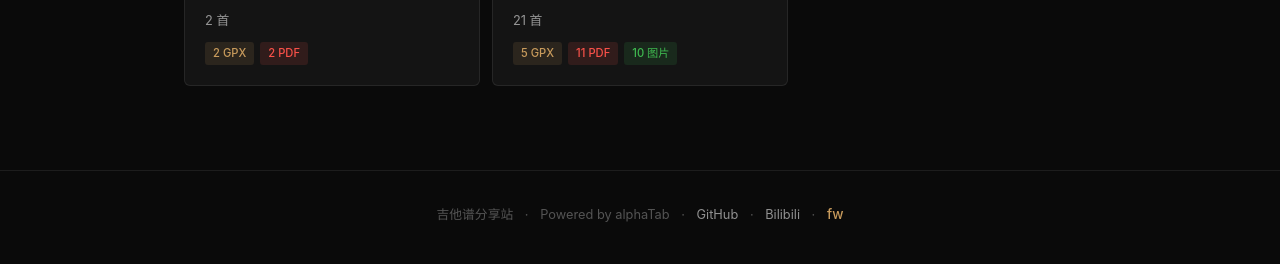
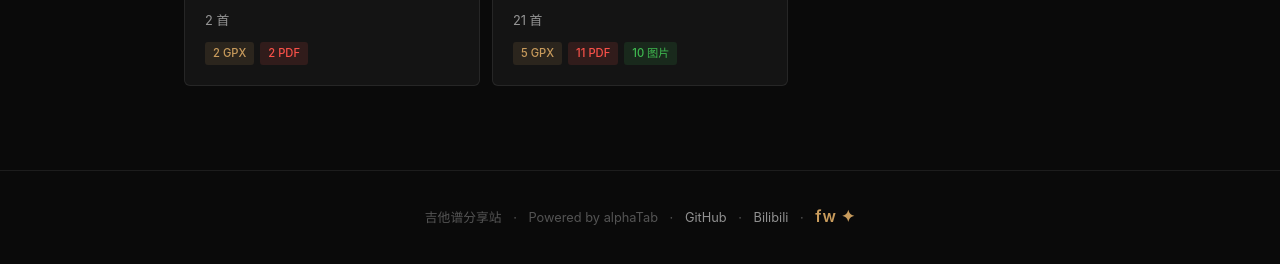
Before and after one commit to cleanwrite/fwjita-share, a plain HTML site: page index.html in a window 1280 px wide. Shown: the part 452-716 px from the top of the page. Drawn offline with Linux system fonts and the light colour scheme.

Commit message:
Make signature larger and add decorative mark

```diff
--- a/assets/css/style.css
+++ b/assets/css/style.css
@@ -524,8 +524,9 @@ footer .divider {
 
 .signature {
   color: var(--accent);
-  font-weight: 500;
-  font-size: 0.85rem;
+  font-weight: 600;
+  font-size: 1rem;
+  letter-spacing: 0.04em;
 }
 
 /* ===== 滚动条 ===== */
--- a/index.html
+++ b/index.html
@@ -52,7 +52,7 @@
     <span class="divider">·</span>
     <a href="https://space.bilibili.com/590547783" target="_blank" rel="noopener" class="footer-link">Bilibili</a>
     <span class="divider">·</span>
-    <span class="signature">fw</span>
+    <span class="signature">fw ✦</span>
   </footer>
 
   <script src="https://cdn.jsdelivr.net/npm/@coderline/alphatab@latest/dist/alphaTab.min.js"></script>
```
